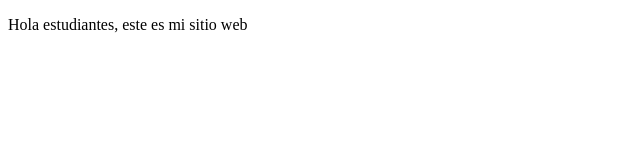
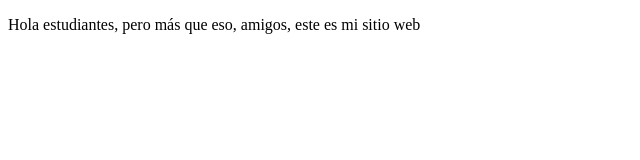
Before and after one commit to gfesquivelt/proyectoDemoCursoPrework, a plain HTML site: page index.html in a window 1280 px wide. Shown: the whole page, without its empty margins (0-640 px from the left). Drawn offline with Linux system fonts and the light colour scheme.

Commit message:
second change

```diff
--- a/index.html
+++ b/index.html
@@ -7,6 +7,6 @@
     <title>Hola Mundo</title>
 </head>
 <body>
-    <p>Hola estudiantes, este es mi sitio web</p>
+    <p>Hola estudiantes, pero más que eso, amigos, este es mi sitio web</p>
 </body>
 </html>
```
